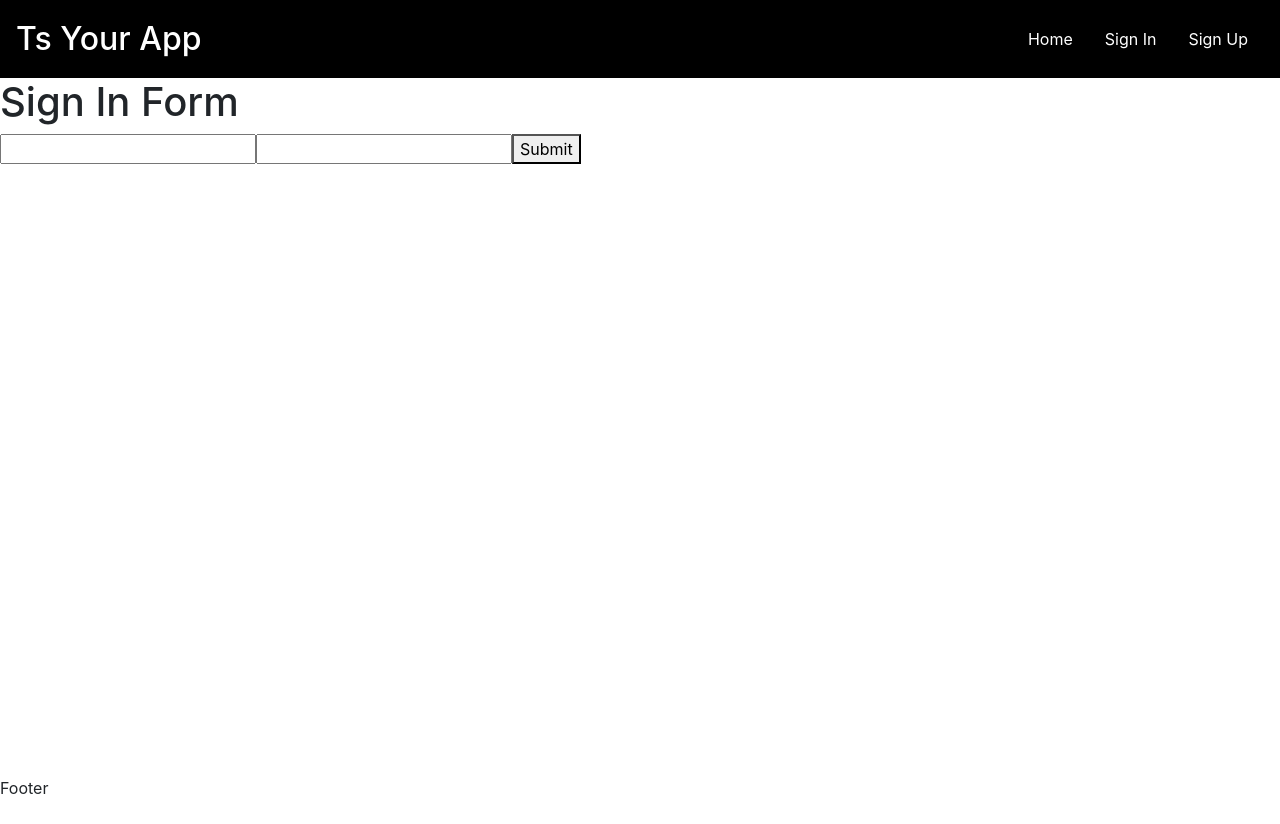
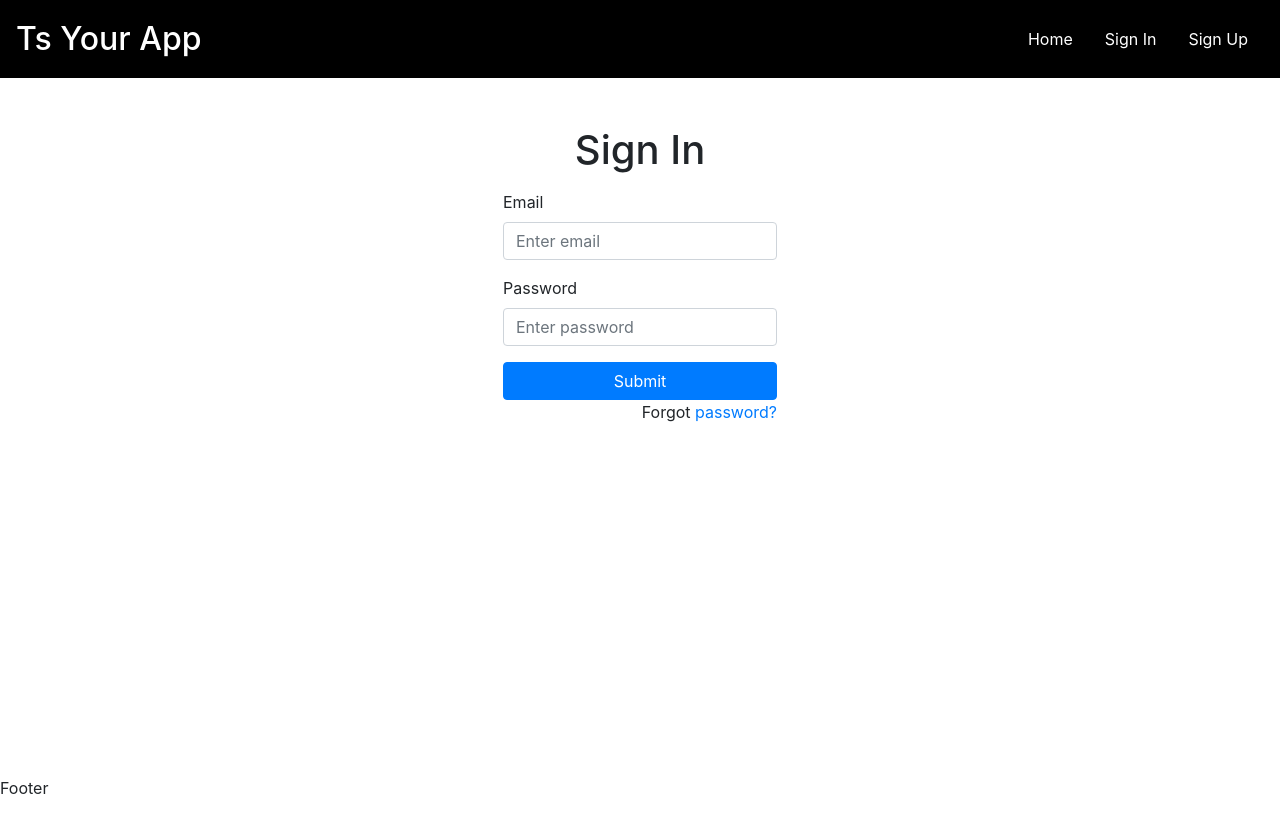
Before and after one commit to Vlad-Konovalchuk/react-flats, a React (Create React App) app: page /signin in a window 1280 px wide. Before the commit the page ends 800 px from the top, so only its background shows below. Built offline with nearby package versions, Linux system fonts and the light colour scheme.

Commit message:
Changed Sign in component

```diff
--- a/src/components/SignIn/index.tsx
+++ b/src/components/SignIn/index.tsx
@@ -2,7 +2,7 @@ import React from 'react'
 import {
     Formik,
     Form,
-    Field,
+    Field, ErrorMessage,
 } from 'formik';
 import {AuthService} from "../../services/auth";
 
@@ -37,8 +37,11 @@ const SignIn: React.FC<{}> = () => {
         login: ''
     }
     return (
-        <div>
-            <h1>Sign In Form</h1>
+        <div className="container-fluid h-100">
+            <div className="row justify-content-center mt-5 mb-2">
+                <h1>Sign In</h1>
+            </div>
+            <div className="row justify-content-center ">
                 <Formik
                     initialValues={initialValues}
                     onSubmit={async (values, actions) => {
@@ -51,16 +54,57 @@ const SignIn: React.FC<{}> = () => {
                         }
                     }}
                 >
-                {() => (
+                    {({ touched, errors, isSubmitting })=> (
                         <Form>
-                        <Field name="email" data-testid="Email"/>
-                        <Field name="password" data-testid="Password"/>
-                        <button type="submit">Submit</button>
+                            <div className="form-group">
+                                <label htmlFor="email">Email</label>
+                                <Field
+                                    type="email"
+                                    name="email"
+                                    placeholder="Enter email"
+                                    className={`form-control ${
+                                        touched.email && errors.email ? "is-invalid" : ""
+                                    }`}
+                                />
+                                <ErrorMessage
+                                    component="div"
+                                    name="email"
+                                    className="invalid-feedback"
+                                />
+                            </div>
+
+                            <div className="form-group">
+                                <label htmlFor="password">Password</label>
+                                <Field
+                                    type="password"
+                                    name="password"
+                                    placeholder="Enter password"
+                                    className={`form-control ${
+                                        touched.password && errors.password ? "is-invalid" : ""
+                                    }`}
+                                />
+                                <ErrorMessage
+                                    component="div"
+                                    name="password"
+                                    className="invalid-feedback"
+                                />
+                            </div>
+                            <button
+                                type="submit"
+                                className="btn btn-primary btn-block"
+                                disabled={isSubmitting}
+                            >
+                                {isSubmitting ? "Please wait..." : "Submit"}
+                            </button>
+                            <p className="forgot-password text-right">
+                                Forgot <a href="#">password?</a>
+                            </p>
                         </Form>
                     )}
 
                 </Formik>
             </div>
+        </div>
     )
 }
 
```
Lines whose indentation alone changed are shown as unchanged.
